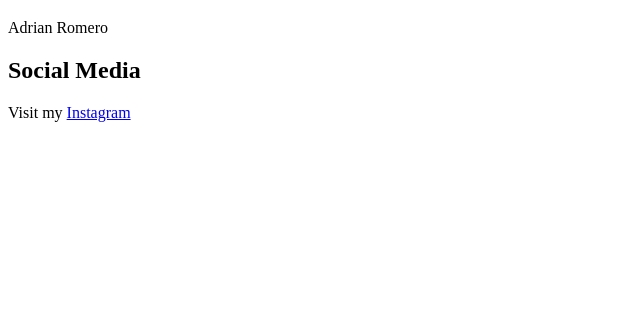
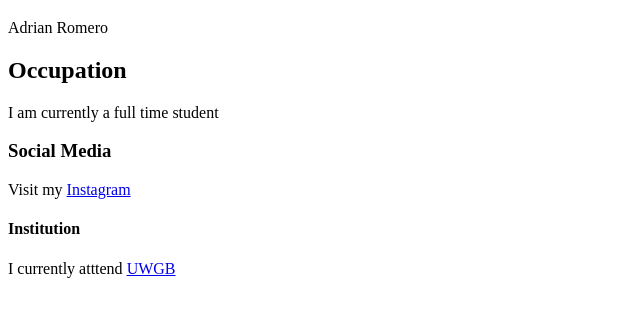
Before and after one commit to Adro1286/Adro1286.github.io, a plain HTML site: page index.html in a window 1280 px wide. Shown: the part 61-378 px from the top of the page, without its empty margins (0-640 px from the left). Drawn offline with Linux system fonts and the light colour scheme.

Commit message:
Update index.html

```diff
--- a/index.html
+++ b/index.html
@@ -4,12 +4,16 @@
     <meta charset = "UTF-8">
     <meta name = "viewport" content = "width = device width, initial-scale = 1.0">
     <title>Adrian's Website</title>
-    <link rel = "icon" href = "https://img.icons8.com/external-flaticons-lineal-color-flat-icons/64/external-sports-car-automotive-ecommerce-flaticons-lineal-color-flat-icons-3.png">
+    <link rel = "icon" href = "icons8-sports-car-64.png">
 </head>
 <body>
     <h1>Name: </h1>
     <p>Adrian Romero</p>
-    <h2>Social Media</h2>
+    <h2>Occupation</h2>
+    <p>I am currently a full time student</p>
+    <h3>Social Media</h3>
     <p>Visit my <a href = "https://www.instagram.com/adro121/" target = "_blank">Instagram</a></p>
+    <h4>Institution</h4>
+    <p>I currently atttend <a href = "https://www.uwgb.edu/" target = "_blank">UWGB<p>
 </body>
 </html>
```
